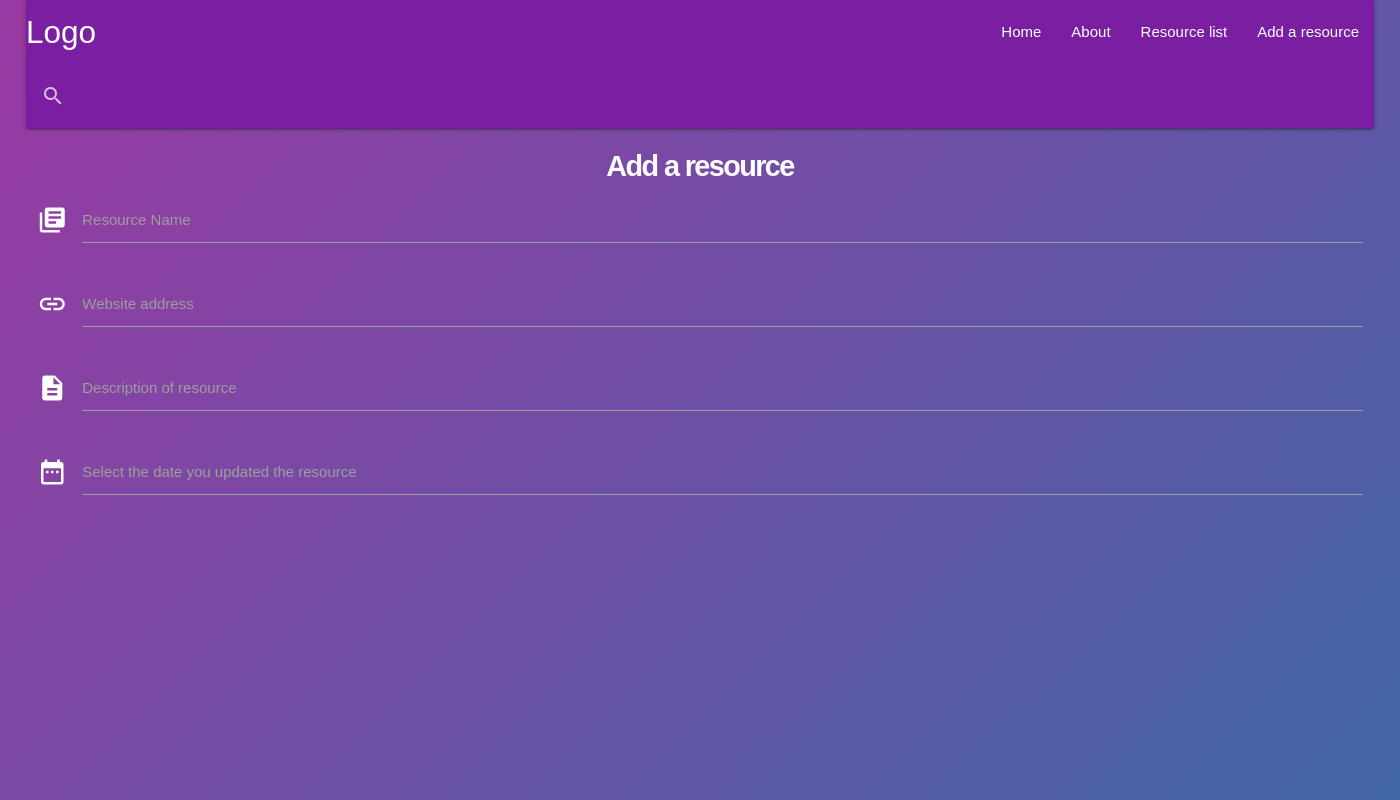
After one commit to Mismiles/clinical-search-tool, a Flask app: page /addresource in a window 1400 px wide; the page is wider, and only the part inside the window is pictured. The commit adds this page. Run offline with Flask 2, Linux system fonts and the light colour scheme; some libraries are stand-ins or nearby versions.

Commit message:
added addresource form and url, added routing in app.py

```diff
--- a/app.py
+++ b/app.py
@@ -30,6 +30,9 @@ def about():
 def resourcelist():
     return render_template("resourcelist.html", resource=mongo.db.resource.find())
 
+@app.route("/addresource")
+def addresource():
+    return render_template("addresource.html")
 
 if __name__ == "__main__":
     app.run(host=os.environ.get("IP"),
--- a/static/js/scripts.js
+++ b/static/js/scripts.js
@@ -1,17 +1,22 @@
 $(document).ready(function(){
     $('.collapsible').collapsible();
+    $("#search").focus(function() {
+    $(".search-box").addClass("border-searching");
+    $(".search-icon").addClass("si-rotate");
+    $('.sidenav').sidenav();
+    $('.datepicker').datepicker();
 });
 
+// $(document).ready(function(){
+// $('.sidenav').sidenav();
+// });
 
-$(document).ready(function(){
-$('.sidenav').sidenav();
-});
+// $(document).ready(function(){
+// $("#search").focus(function() {
+//     $(".search-box").addClass("border-searching");
+//     $(".search-icon").addClass("si-rotate");
+// });
 
-$(document).ready(function(){
-$("#search").focus(function() {
-    $(".search-box").addClass("border-searching");
-    $(".search-icon").addClass("si-rotate");
-});
 $("#search").blur(function() {
     $(".search-box").removeClass("border-searching");
     $(".search-icon").removeClass("si-rotate");
@@ -29,4 +34,7 @@ $("#search").keyup(function() {
 $(".go-icon").click(function(){
     $(".search-form").submit();
 });
-});
+
+// $(document).ready(function(){
+// $('.datepicker').datepicker();
+// });
--- /dev/null
+++ b/templates/addresource.html
@@ -0,0 +1,45 @@
+{% extends "base.html" %}
+
+{% block content %}
+
+<nav>
+<div class="nav-wrapper purple purple darken-2">
+    <form class="search-bar">
+        <div class="input-field">
+          <input id="search" type="search" required>
+          <label class="label-icon" for="search"><i class="material-icons">search</i></label>
+          <i class="material-icons">close</i>
+        </div>
+    </form>
+        </div>
+</nav>
+<br>
+<h1>Add a resource</h1>
+
+<div class="row">
+<form action="" method="POST" class="col s12">
+    <div class="row">
+    <div class="input-field col s12">
+        <i class="material-icons prefix">library_books</i>
+        <input id="resource_name" name="resource_name" type="text" class="validate">
+        <label for="icon_prefix">Resource Name</label>
+    </div>
+    <div class="input-field col s12">
+        <i class="material-icons prefix">link</i>
+        <input id="resource_link" name="resource_link" type="url" class="validate">
+        <label for="icon_prefix">Website address</label>
+    </div>
+    <div class="input-field col s12">
+        <i class="material-icons prefix">description</i>
+        <input id="resource_description" name="resource_description" type="text" class="validate">
+        <label for="icon_prefix">Description of resource</label>
+    </div>
+    <div class="input-field col s12">
+        <i class="material-icons prefix">date_range</i>
+        <input id="resource_updated" name="resource_updated" type="text" class="datepicker">
+        <label for="icon_prefix">Select the date you updated the resource</label>
+    </div>
+    </div>
+</form>
+</div>
+{% endblock %}
--- a/templates/base.html
+++ b/templates/base.html
@@ -23,16 +23,17 @@
         <li><a href="/">Home</a></li>
         <li><a href="{{ url_for('about') }}">About</a></li>
         <li><a href="{{ url_for('resourcelist') }}">Resource list</a></li>
+        <li><a href="{{ url_for('addresource') }}">Add a resource</a></li>
       </ul>
     </div>
   </nav>
   {% block content %} {% endblock %}
-  </main>
     <!-- jQuery CDN -->
     <script src="https://ajax.googleapis.com/ajax/libs/jquery/3.1.0/jquery.min.js"></script>
     <!--JavaScript at end of body for optimized loading-->
     <script type="text/javascript" src="{{ url_for('static', filename='js/materialize.min.js') }}"></script>
     <!-- Local Javascript -->
     <script type="text/javascript" src="{{ url_for('static', filename='js/scripts.js') }}"></script>
+  </main>
 </body>
 </html>
```
Also changed, not shown: templates/resourcelist.html (+5 -18 lines). Lines whose indentation alone changed are shown as unchanged.
